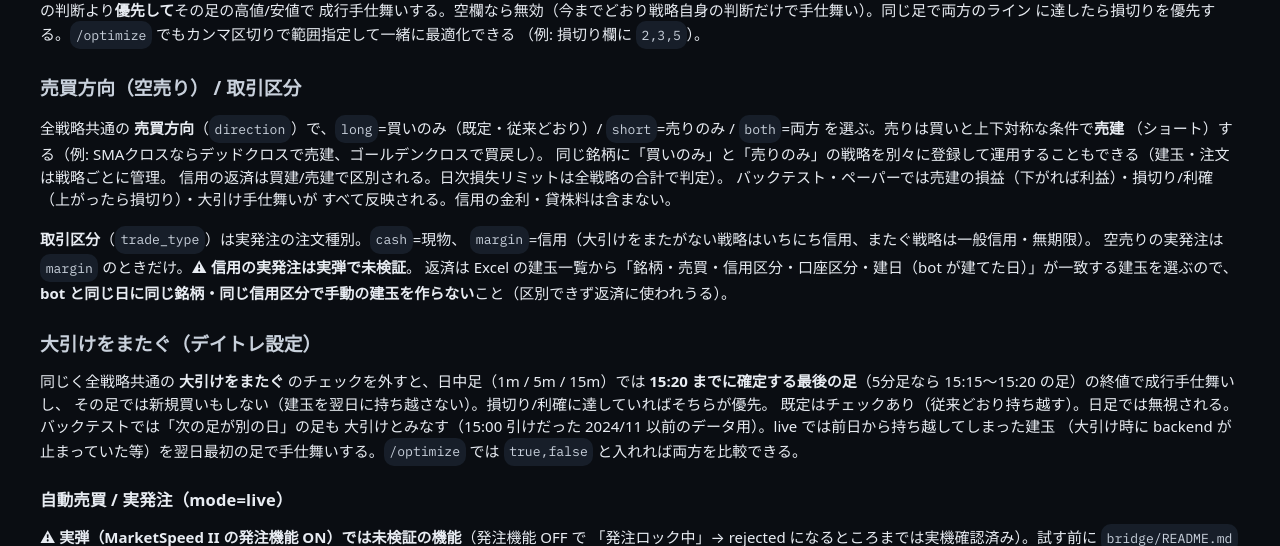
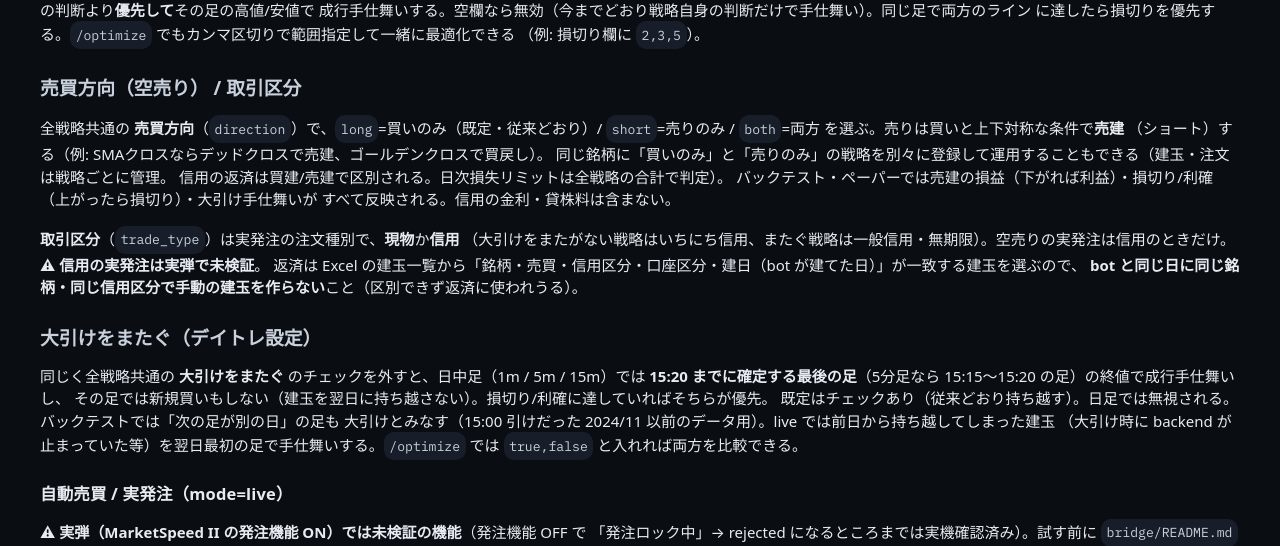
Before and after one commit to thosokawa/mss2-trader, a FastAPI app: page /help in a window 1280 px wide. Shown: the part 2975-3521 px from the top of the page. Run offline with FastAPI, Linux system fonts and the light colour scheme; some libraries are stand-ins or nearby versions; some web fonts are replaced.

Commit message:
取引区分・売買方向の選択肢を日本語表示に（現物/信用、買いのみ/売りのみ/両方）＋静的ファイルのキャッシュ対策
- param_form.js が param_meta の choice_labels（値→表示名）に対応。値は cash/margin 等のまま
- /static の CSS/JS に更新時刻のクエリ（?v=）を付け、ブラウザが古いファイルを使い続けないように

Co-Authored-By: Claude Opus 5.5 <noreply@anthropic.com>

```diff
--- a/app/engine/live.py
+++ b/app/engine/live.py
@@ -205,7 +205,7 @@ def _run_strategy_symbol(
             elif side in CLOSE_SIDES and pos.is_flat:
                 blocked_reason = "建玉なし（手仕舞うものがない）"
             elif side == "SHORT" and trade_type != "margin":
-                blocked_reason = "空売りは取引区分=margin（信用）のときだけ"
+                blocked_reason = "空売りは取引区分=信用のときだけ"
             elif side in OPEN_SIDES and trade_type == "margin" and not MARGIN_ORDERS_SUPPORTED:
                 blocked_reason = "信用の実発注はまだ未対応（bridge の信用返済が実装待ち）"
             elif orders.has_in_flight_order(session, strat_row.id, symbol_code):
--- a/app/web/routes.py
+++ b/app/web/routes.py
@@ -41,6 +41,20 @@ from app.web.glossary import GLOSSARY, gloss
 
 router = APIRouter()
 templates = Jinja2Templates(directory=str(Path(__file__).parent / "templates"))
+_STATIC_DIR = Path(__file__).parent / "static"
+
+
+def _static(name: str) -> str:
+    """/static のファイルの URL に更新時刻を付ける（?v=…）。ファイルを変えたらブラウザが
+    キャッシュの古い CSS/JS を使い続けないように（2026-09-29 に param_form.js で発生）。"""
+    try:
+        v = int((_STATIC_DIR / name).stat().st_mtime)
+    except OSError:
+        v = 0
+    return f"/static/{name}?v={v}"
+
+
+templates.env.globals["static"] = _static
 
 _TZ = ZoneInfo(get_config().app.timezone)
 
--- a/app/web/static/param_form.js
+++ b/app/web/static/param_form.js
@@ -80,7 +80,8 @@ const ParamForm = (() => {
           for (const c of m.choices) {
             const opt = document.createElement("option");
             opt.value = c;
-            opt.textContent = c;
+            // choice_labels があれば表示名を使う（値はそのまま。例: cash → 現物）
+            opt.textContent = (m.choice_labels && m.choice_labels[c]) || c;
             if (String(val) === String(c)) opt.selected = true;
             input.appendChild(opt);
           }
--- a/app/web/templates/backtest.html
+++ b/app/web/templates/backtest.html
@@ -38,7 +38,7 @@
   </form>
 </article>
 
-<script src="/static/param_form.js"></script>
+<script src="{{ static('param_form.js') }}"></script>
 <script>
   const STRAT_PARAMS = {{ builtin_params | tojson }};
   const STRAT_META = {{ builtin_param_meta | tojson }};
--- a/app/web/templates/base.html
+++ b/app/web/templates/base.html
@@ -10,7 +10,7 @@
   <link href="https://fonts.googleapis.com/css2?family=IBM+Plex+Sans+JP:wght@400;500;600;700&family=IBM+Plex+Mono:wght@400;500;600;700&display=swap" rel="stylesheet">
   <link rel="stylesheet" href="https://cdn.jsdelivr.net/npm/@picocss/pico@2/css/pico.min.css">
   <script src="https://unpkg.com/htmx.org@1.9.12"></script>
-  <link rel="stylesheet" href="/static/app.css">
+  <link rel="stylesheet" href="{{ static('app.css') }}">
   <script>
     // autorefresh（_macros.html）の更新条件: タブが表で、その領域で入力中でなく、編集欄（<details>）も閉じている
     function canRefresh(el) {
--- a/app/web/templates/help.html
+++ b/app/web/templates/help.html
@@ -154,9 +154,8 @@ Get-Content .\logs\bridge-$(Get-Date -Format yyyyMMdd).log -Tail 30</code></pre>
 信用の返済は買建/売建で区別される。日次損失リミットは全戦略の合計で判定）。
 バックテスト・ペーパーでは売建の損益（下がれば利益）・損切り/利確（上がったら損切り）・大引け手仕舞いが
 すべて反映される。信用の金利・貸株料は含まない。</p>
-<p><strong>取引区分</strong>（<code>trade_type</code>）は実発注の注文種別。<code>cash</code>=現物、
-<code>margin</code>=信用（大引けをまたがない戦略はいちにち信用、またぐ戦略は一般信用・無期限）。
-空売りの実発注は <code>margin</code> のときだけ。<strong>⚠ 信用の実発注は実弾で未検証</strong>。
+<p><strong>取引区分</strong>（<code>trade_type</code>）は実発注の注文種別で、<strong>現物</strong>か<strong>信用</strong>
+（大引けをまたがない戦略はいちにち信用、またぐ戦略は一般信用・無期限）。空売りの実発注は信用のときだけ。<strong>⚠ 信用の実発注は実弾で未検証</strong>。
 返済は Excel の建玉一覧から「銘柄・売買・信用区分・口座区分・建日（bot が建てた日）」が一致する建玉を選ぶので、
 <strong>bot と同じ日に同じ銘柄・同じ信用区分で手動の建玉を作らない</strong>こと（区別できず返済に使われうる）。</p>
 
--- a/app/web/templates/optimize.html
+++ b/app/web/templates/optimize.html
@@ -53,7 +53,7 @@
     <button type="submit">探索を実行</button>
   </form>
 </article>
-<script src="/static/param_form.js"></script>
+<script src="{{ static('param_form.js') }}"></script>
 <script>
   const STRAT_PARAMS = {{ builtin_params | tojson }};
   const STRAT_META = {{ builtin_param_meta | tojson }};
--- a/app/web/templates/strategy_form.html
+++ b/app/web/templates/strategy_form.html
@@ -62,7 +62,7 @@
   </form>
 </article>
 
-<script src="/static/param_form.js"></script>
+<script src="{{ static('param_form.js') }}"></script>
 <script>
   const STRAT_PARAMS = {{ builtin_params | tojson }};
   const STRAT_META = {{ builtin_param_meta | tojson }};
```
Also changed, not shown: app/strategy/registry.py (+5 -4 lines), tests/test_web.py (+23 -0 lines).
